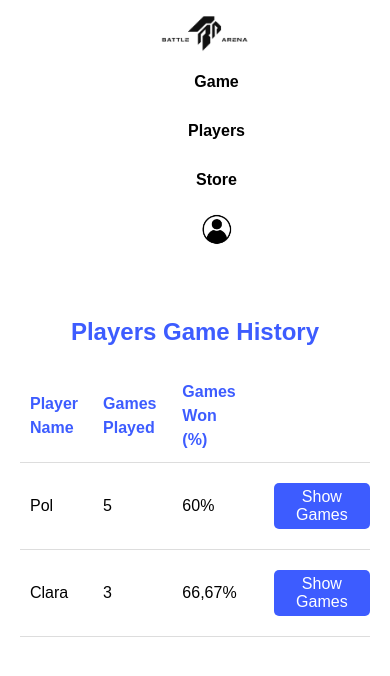
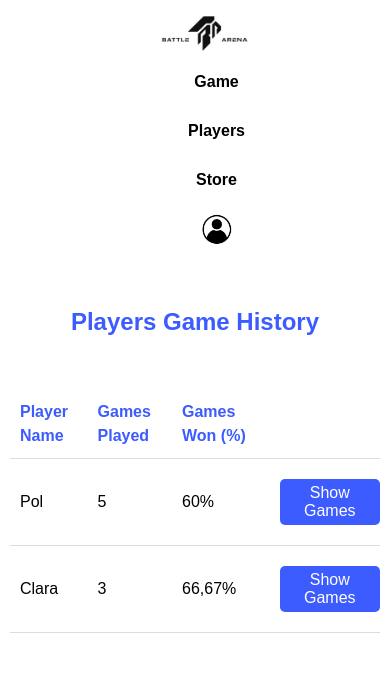
Before and after one commit to juangnnz/webprojects1, a Vue app: page /game-history in a window 390 px wide. Shown: the top 676 px of the page. Built offline with nearby package versions, Linux system fonts and the light colour scheme.

Commit message:
game history styling and structuring

```diff
--- a/src/components/gameHistory.vue
+++ b/src/components/gameHistory.vue
@@ -1,6 +1,6 @@
 <template>
   <!-- The main container for displaying player game history -->
-  <div class="game-history">
+  <section class="game-history">
     <h2 id="playersGameTitle">Players Game History</h2>
     <!-- Table for displaying player information -->
     <table>
@@ -27,7 +27,7 @@
       </tbody>
     </table>
     <!-- Display selected player's games if available -->
-    <div v-if="selectedPlayerGames">
+    <div v-if="selectedPlayerGames" class="moreinfo">
       <h3 id="playedBy">Games Played by {{ selectedPlayerName }}</h3>
       <!-- List to display games played by the selected player -->
       <ul class="player-games">
@@ -36,7 +36,7 @@
         </li>
       </ul>
     </div>
-  </div>
+  </section>
 </template>
 
 <script>
@@ -81,6 +81,7 @@ export default {
 /* Scoped styles for the player game history component */
 #playersGameTitle {
   color: #3D5CFF;
+  margin-bottom: 50px;
 }
 
 .game-history {
@@ -145,4 +146,20 @@ button:hover {
   margin-bottom: 5px;
   color: black;
 }
+
+.moreinfo {
+  margin-top: 60px;
+}
+
+@media only screen and (max-width: 600px) {
+  .game-history {
+    padding: 10px;
+  }
+
+  table, .player-games-section {
+    max-width: 100%;
+    overflow-x: auto;
+  }
+}
+
 </style>
```
